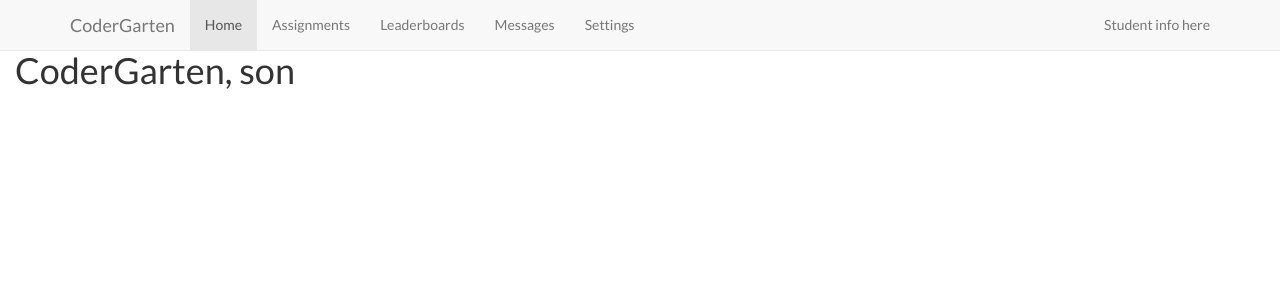
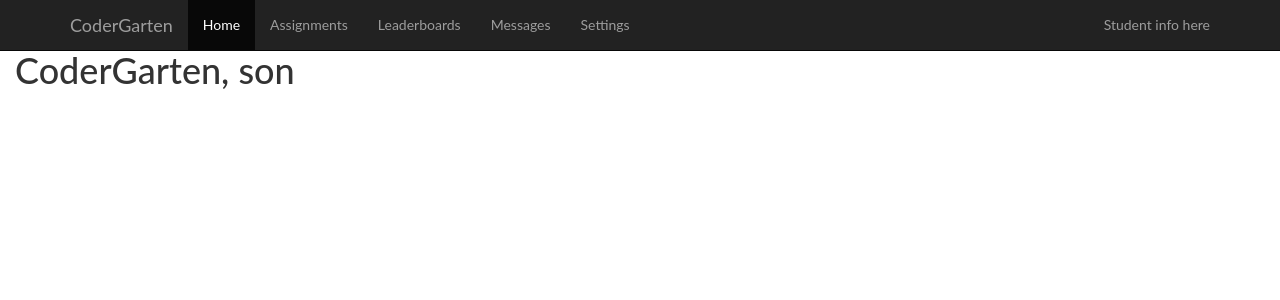
Before and after one commit to amc8391/CoderGarten, a Flask app: page / in a window 1280 px wide. Shown: the top 300 px of the page. Run offline with Flask 2, Linux system fonts and the light colour scheme; some libraries are stand-ins or nearby versions; some web fonts are replaced.

Commit message:
inverted the color of the top navbar

```diff
--- a/app/templates/main.html
+++ b/app/templates/main.html
@@ -11,12 +11,12 @@
 
     <link href="{{ url_for('static', filename='css/main.css') }}" rel='stylesheet' type='text/css'>
     <!-- Google Fonts -->
-    <link href='https://fonts.googleapis.com/css?family=Lato&subset=latin,latin-ext' rel='stylesheet' type='text/css'>
+    <link href='https://fonts.googleapis.com/css?family=Lat&subset=latin,latin-ext' rel='stylesheet' type='text/css'>
     {% endblock %}
 </head>
 
 <body>
-    <nav class="navbar navbar-default navbar-fixed-top">
+    <nav class="navbar navbar-inverse navbar-fixed-top">
       <div class="container">
         <div class="navbar-header">
           <button type="button" class="navbar-toggle collapsed" data-toggle="collapse" data-target="#navbar" aria-expanded="false" aria-controls="navbar">
```
